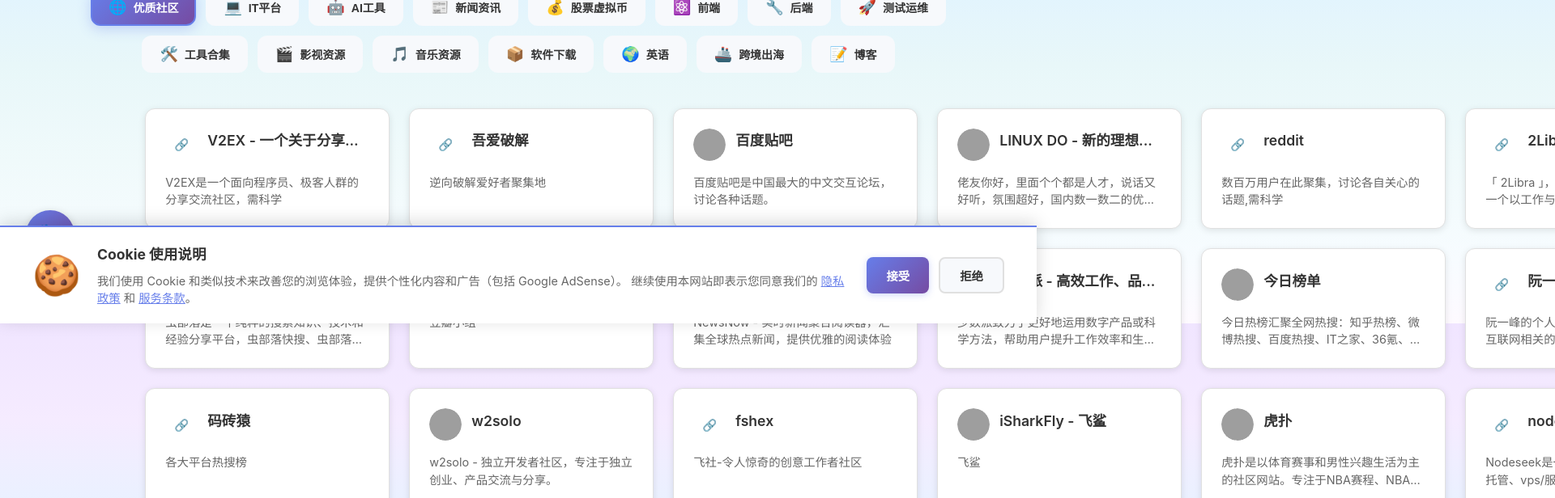
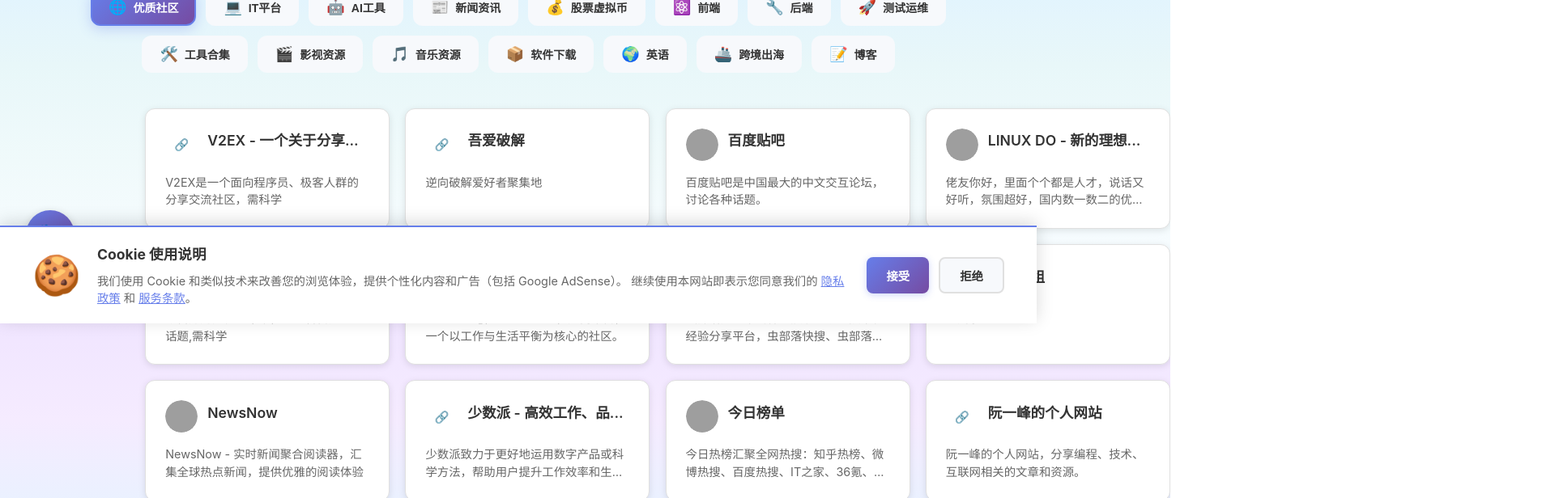
Before and after one commit to JeeBoom/jolyee, a Vue app: page / in a window 1280 px wide. Shown: the part 400-1016 px from the top of the page at 81% size, 1920 px wide, since content can reach past the window. Built offline with nearby package versions, Linux system fonts and the light colour scheme; grey boxes are pictures that could not be loaded.

Commit message:
修复平板布局

```diff
--- a/src/styles/main.css
+++ b/src/styles/main.css
@@ -533,10 +533,18 @@
    响应式设计
    ================================================ */
 
-/* 大屏平板/小屏笔记本 (≤1200px) */
+/* 小屏笔记本 (≤1366px) */
+@media (max-width: 1366px) {
+  .cards-grid {
+    grid-template-columns: repeat(4, 1fr);
+    gap: 1.2rem;
+  }
+}
+
+/* 平板设备横屏/小屏笔记本 (≤1200px) */
 @media (max-width: 1200px) {
   .cards-grid {
-    grid-template-columns: repeat(4, 1fr);
+    grid-template-columns: repeat(3, 1fr);
     gap: 1.2rem;
   }
   .content-section {
@@ -544,7 +552,7 @@
   }
 }
 
-/* 平板设备 (≤1024px) */
+/* 平板设备竖屏 (≤1024px) */
 @media (max-width: 1024px) {
   .header-container {
     flex-direction: column;
```
